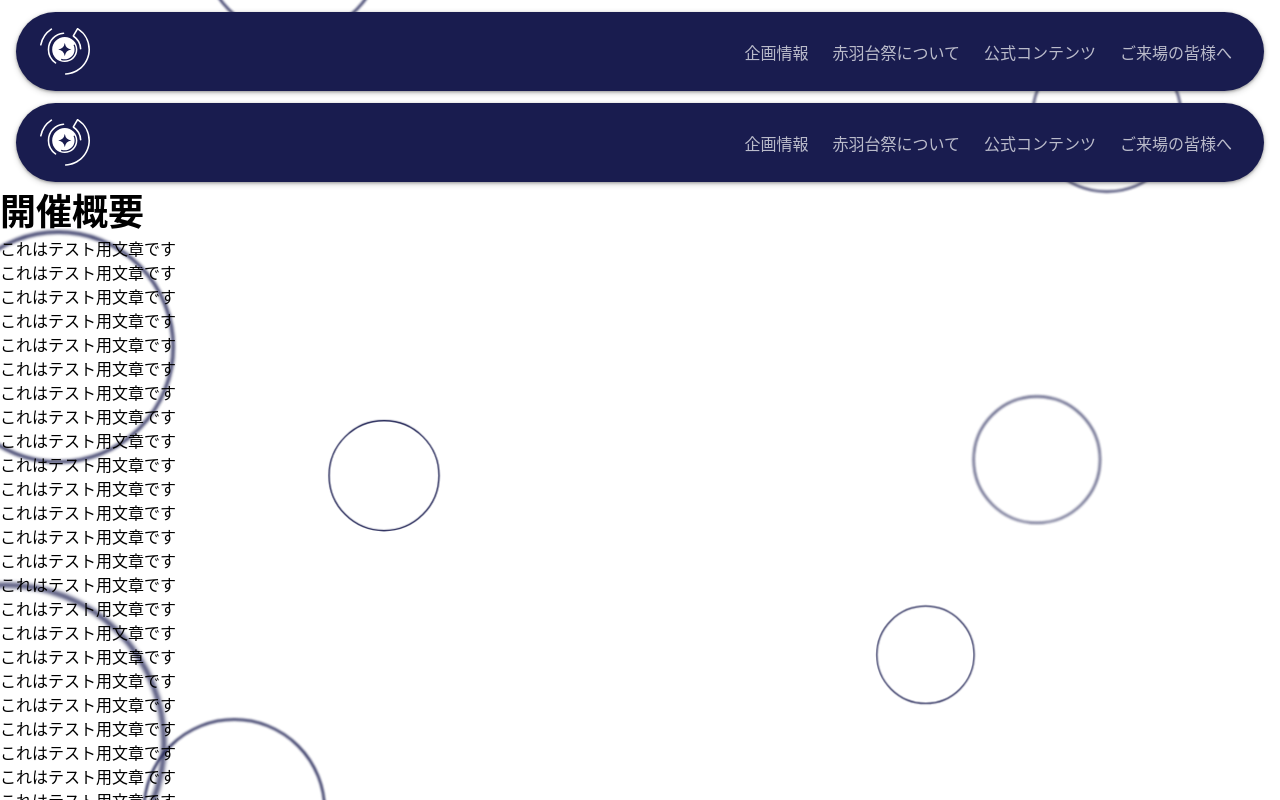
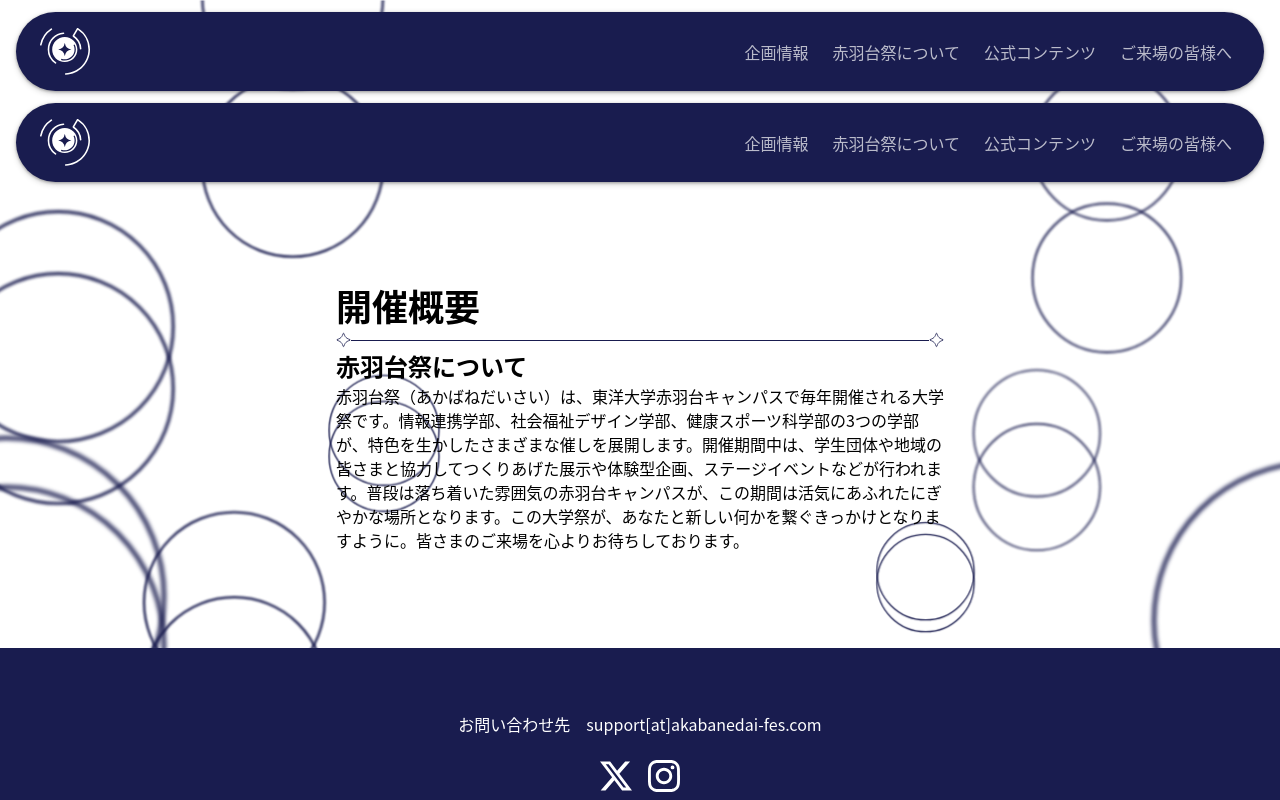
Before and after one commit to AKABANEDAI-FES/2025-akabanedai-fes, a Next.js app: page /overview in a window 1280 px wide. Built offline with nearby package versions, Linux system fonts and the light colour scheme.

Commit message:
字の文以外の作成

```diff
--- a/src/app/overview/overview.module.css
+++ /dev/null
@@ -1,24 +0,0 @@
-.container {
-  display: grid;
-  grid-template-columns: 1fr;
-  grid-template-rows: auto 1fr;
-}
-
-.overlay {
-  grid-column: 1;
-  grid-row: 1 / 3;
-  position: relative;
-  z-index: 3;
-  pointer-events: none;
-  display: grid;
-  grid-template-rows: subgrid;
-}
-
-.overlay > * {
-  pointer-events: auto;
-}
-
-.header {
-  grid-column: 1;
-  grid-row: 1 / 2;
-}
--- /dev/null
+++ b/src/app/overview/page.module.css
@@ -0,0 +1,68 @@
+.container {
+  padding-block: var(--space-xl);
+  display: grid;
+  text-align: left;
+  gap: var(--space-xl);
+  width: 50vw;
+  margin-left: auto;
+  margin-right: auto;
+}
+
+.star {
+  color: var(--accent-default);
+  stroke-width: 4px;
+  width: 1rem;
+  height: 1rem;
+}
+
+.parallax {
+  display: grid;
+  grid-template-columns: 1fr;
+  grid-template-rows: auto 1fr;
+}
+
+.overlay {
+  grid-column: 1;
+  grid-row: 1 / 3;
+  position: relative;
+  z-index: 3;
+  pointer-events: none;
+  display: grid;
+  grid-template-rows: subgrid;
+}
+
+.header {
+  grid-column: 1;
+  grid-row: 1 / 2;
+}
+
+.starunderline {
+  display: flex;
+  align-items: center;
+  justify-content: center;
+}
+
+.divider {
+  background-color: var(--accent-default);
+}
+
+.layer {
+  grid-column: 1;
+  grid-row: 1 / 3;
+}
+
+.content {
+  grid-column: 1;
+  grid-row: 2 / 3;
+}
+
+.overlay > * {
+  pointer-events: auto;
+}
+
+@media (width >= 48rem) {
+  .container {
+    padding-block: var(--space-4xl);
+    gap: var(--space-4xl);
+  }
+}
--- a/src/app/overview/page.tsx
+++ b/src/app/overview/page.tsx
@@ -1,47 +1,45 @@
 import { Footer } from "@/components/footer";
 import { Header } from "@/components/header";
 import { MobileMenu } from "@/components/header/mobile-menu";
+import { Container } from "@/components/ui/container";
 import { Text } from "@/components/ui/text";
 import { Heading } from "@/components/ui/heading";
-import styles from "./overview.module.css";
+import { Parallax } from "../_components/parallax";
+import { Divider } from "@/components/ui/divider";
+import Star from "../../assets/star.svg";
+import styles from "./page.module.css";
 
 export default function OverviewPage() {
   return (
     <>
       <MobileMenu />
-      <div className={styles.container}></div>
-      <div className={styles.overlay}>
-        <Header className={styles.header} />
-      </div>
-
-      <Heading as="h1">開催概要</Heading>
-      <Text>これはテスト用文章です</Text>
-      <Text>これはテスト用文章です</Text>
-      <Text>これはテスト用文章です</Text>
-      <Text>これはテスト用文章です</Text>
-      <Text>これはテスト用文章です</Text>
-      <Text>これはテスト用文章です</Text>
-      <Text>これはテスト用文章です</Text>
-      <Text>これはテスト用文章です</Text>
-      <Text>これはテスト用文章です</Text>
-      <Text>これはテスト用文章です</Text>
-      <Text>これはテスト用文章です</Text>
-      <Text>これはテスト用文章です</Text>
-      <Text>これはテスト用文章です</Text>
-      <Text>これはテスト用文章です</Text>
-      <Text>これはテスト用文章です</Text>
-      <Text>これはテスト用文章です</Text>
-      <Text>これはテスト用文章です</Text>
-      <Text>これはテスト用文章です</Text>
-      <Text>これはテスト用文章です</Text>
-      <Text>これはテスト用文章です</Text>
-      <Text>これはテスト用文章です</Text>
-      <Text>これはテスト用文章です</Text>
-      <Text>これはテスト用文章です</Text>
-      <Text>これはテスト用文章です</Text>
-      <Text>これはテスト用文章です</Text>
-      <Text>これはテスト用文章です</Text>
-      <Footer />
+      <Parallax.Root className={styles.parallax}>
+        <div className={styles.overlay}>
+          <Header className={styles.header} />
+        </div>
+        <Parallax.Layer className={styles.layer} />
+        <Parallax.Content className={styles.content}>
+          <Container as="main" className={styles.container}>
+            <div className={styles.starline}>
+              <Heading as="h1" className={styles.heading}>
+                開催概要
+              </Heading>
+              <div className={styles.starunderline}>
+                <Star className={styles.star} />
+                <Divider className={styles.divider} />
+                <Star className={styles.star} />
+              </div>
+              <Heading as="h2" variant="secondary">
+                赤羽台祭について
+              </Heading>
+              <Text>
+                赤羽台祭（あかばねだいさい）は、東洋大学赤羽台キャンパスで毎年開催される大学祭です。情報連携学部、社会福祉デザイン学部、健康スポーツ科学部の3つの学部が、特色を生かしたさまざまな催しを展開します。開催期間中は、学生団体や地域の皆さまと協力してつくりあげた展示や体験型企画、ステージイベントなどが行われます。普段は落ち着いた雰囲気の赤羽台キャンパスが、この期間は活気にあふれたにぎやかな場所となります。この大学祭が、あなたと新しい何かを繋ぐきっかけとなりますように。皆さまのご来場を心よりお待ちしております。
+              </Text>
+            </div>
+          </Container>
+          <Footer />
+        </Parallax.Content>
+      </Parallax.Root>
     </>
   );
 }
```
